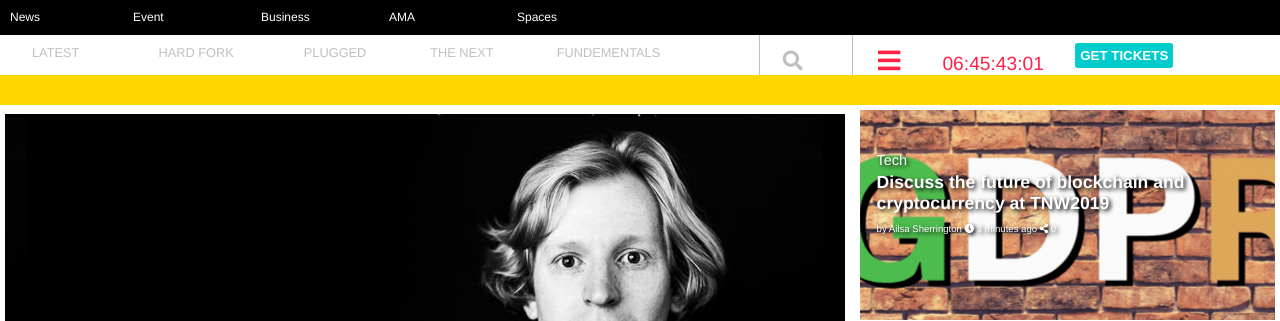
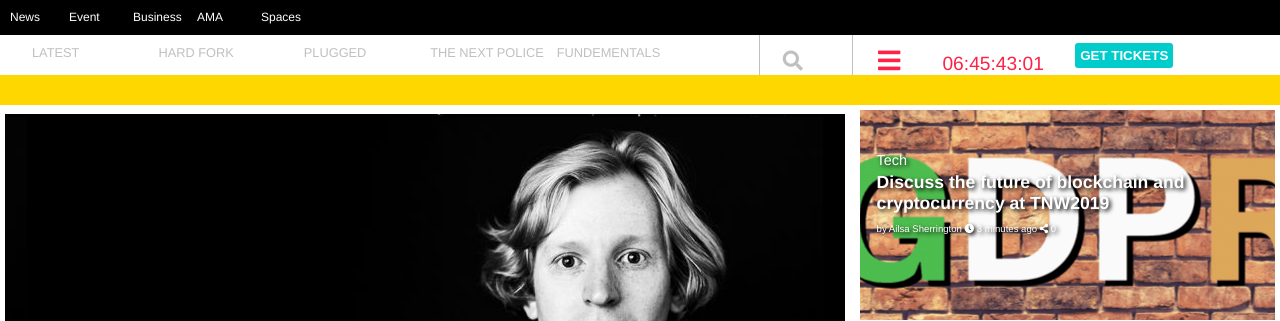
Before and after one commit to ebukaume/responsive-design, a plain HTML site: page index.html in a window 1280 px wide. Shown: the top 321 px of the page. Drawn offline with Linux system fonts and the light colour scheme.

Commit message:
navbar spacing reduction

```diff
--- a/assets/css/tablet-layout.css
+++ b/assets/css/tablet-layout.css
@@ -30,7 +30,7 @@ nav {
   height: 35px;
   background: black;
   display: grid;
-  grid-template-columns: 1fr 1fr 1fr 1fr 6fr;
+  grid-template-columns: 1fr 1fr 1fr 1fr 16fr;
   grid-template-rows: auto auto auto auto auto;
   grid-template-areas: "top-link-one top-link-two top-link-three top-link-four top-link-five";
 }
--- a/index.html
+++ b/index.html
@@ -43,7 +43,7 @@
         <div class="nav-link-one"><a>Latest</a></div>
         <div class="nav-link-two"><a>Hard Fork</a></div>
         <div class="nav-link-three"><a>Plugged</a></div>
-        <div class="nav-link-four"><a>The Next</a></div>
+        <div class="nav-link-four"><a>The Next Police</a></div>
         <div class="nav-link-five"><a>Fundementals</a></div>
       </div>
       <div class="searcher"><i class="fas fa-search"></i></div>
```
